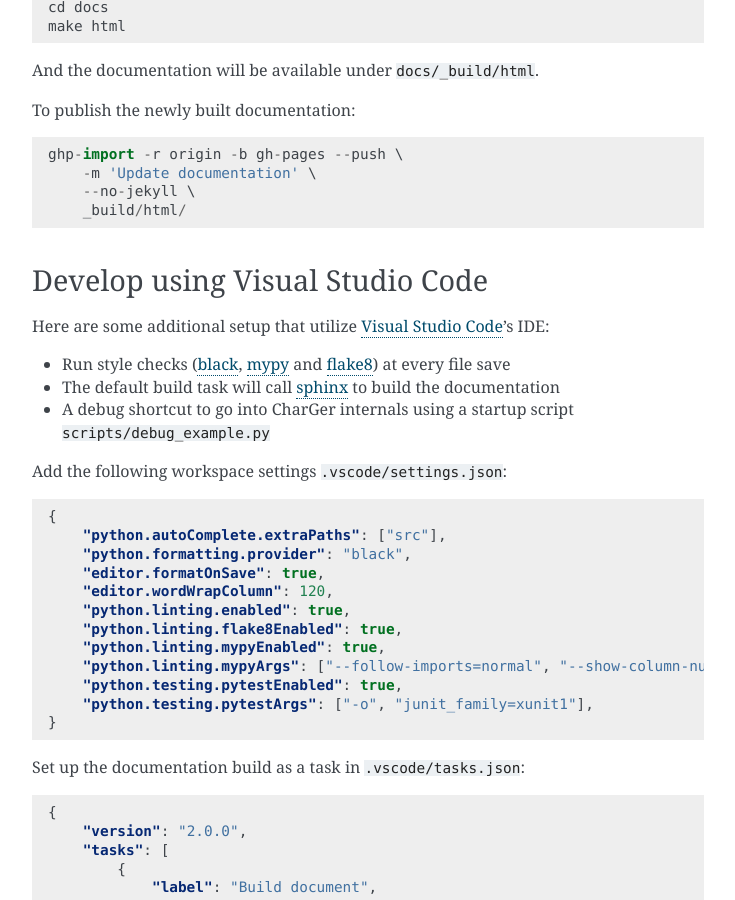
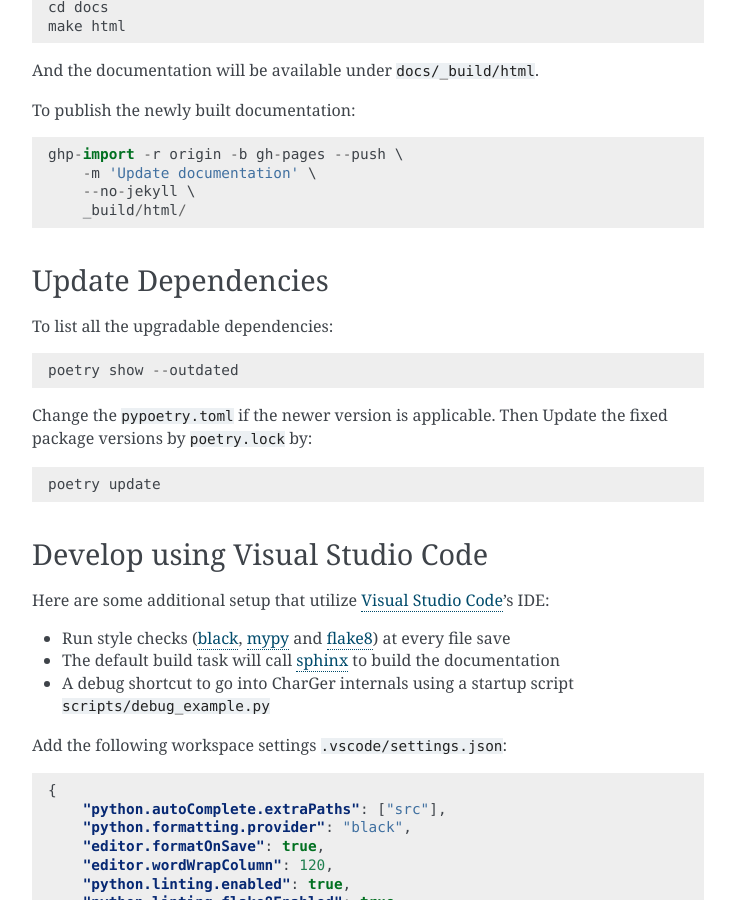
Before and after one commit to ding-lab/CharGer, a Sphinx documentation site: the page built from docs/development.rst, in a window 1280 px wide and 900 px high, scrolled down 2074 px. Shown: the whole window, without its empty margins (382-1117 px from the left). Built offline with Sphinx 7.4.7, drawn with Linux system fonts in a browser that asks for light colours.

Commit message:
Add instructions to update dependencies

```diff
--- a/docs/development.rst
+++ b/docs/development.rst
@@ -107,6 +107,18 @@
 .. _sphinx: https://www.sphinx-doc.org/
 
 
+Update Dependencies
+-------------------
+To list all the upgradable dependencies::
+
+    poetry show --outdated
+
+Change the ``pypoetry.toml`` if the newer version is applicable.
+Then Update the fixed package versions by ``poetry.lock`` by::
+
+    poetry update
+
+
 Develop using Visual Studio Code
 --------------------------------
 Here are some additional setup that utilize `Visual Studio Code`_'s IDE:
--- a/pyproject.toml
+++ b/pyproject.toml
@@ -39,7 +39,7 @@
 # Version constraints spec: https://python-poetry.org/docs/dependency-specification/
 [tool.poetry.dependencies]
 python = ">=3.7,<4.0"
-loguru = "~0.4"
+loguru = "~0.5"
 attrs = "^21.0"
 cyvcf2 = "^0.30.0"
 typing-extensions = {version = "~3.10", python = "<3.8"}
@@ -48,7 +48,7 @@
 [tool.poetry.dev-dependencies]
 pytest = "^6.2.5"
 flake8 = "~3.9"
-mypy = "~0.770"
+mypy = "^0.910"
 black = "^21.9b0"
 isort = "^5.9.3"
 sphinx = "~4.2"
```
Also changed, not shown: 1 other file.
